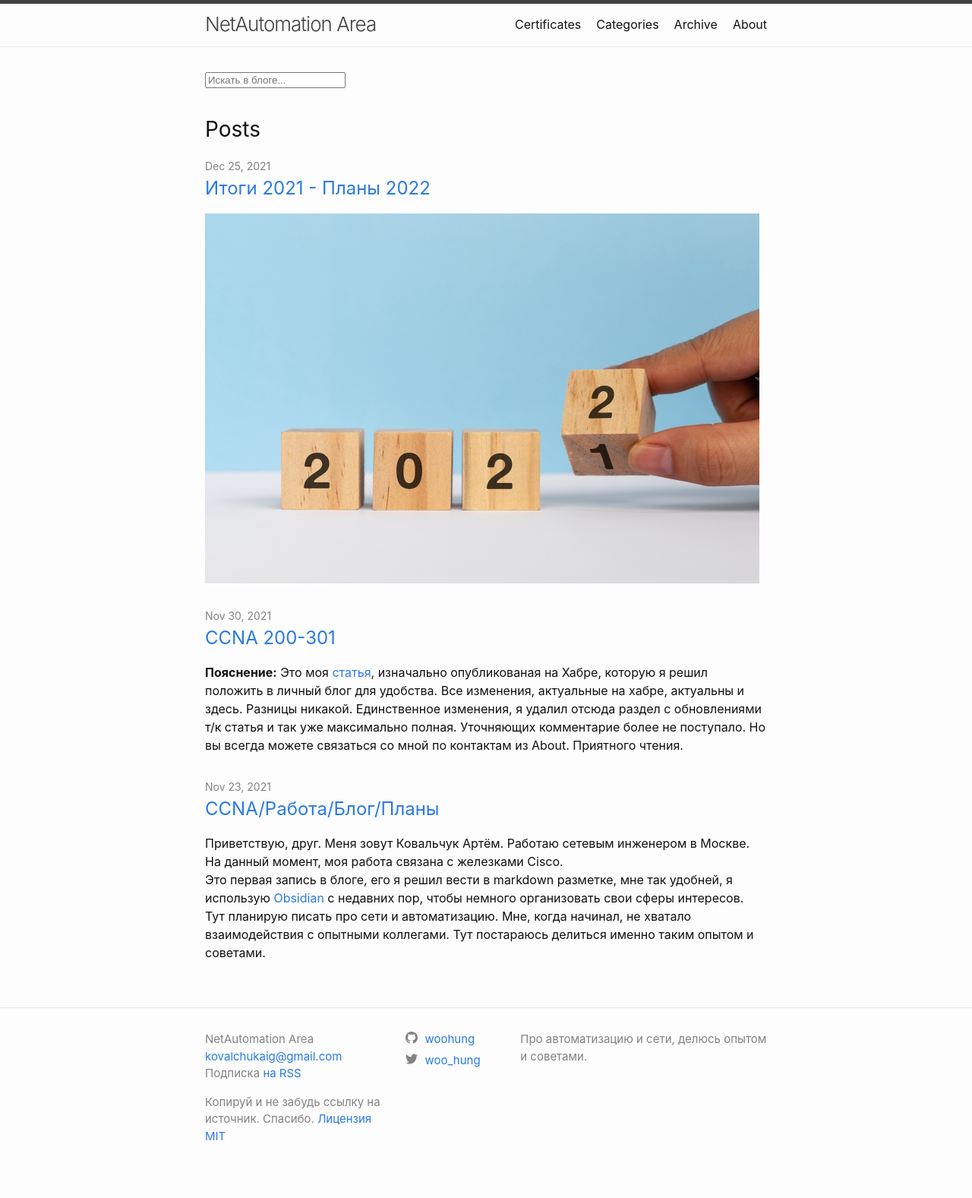
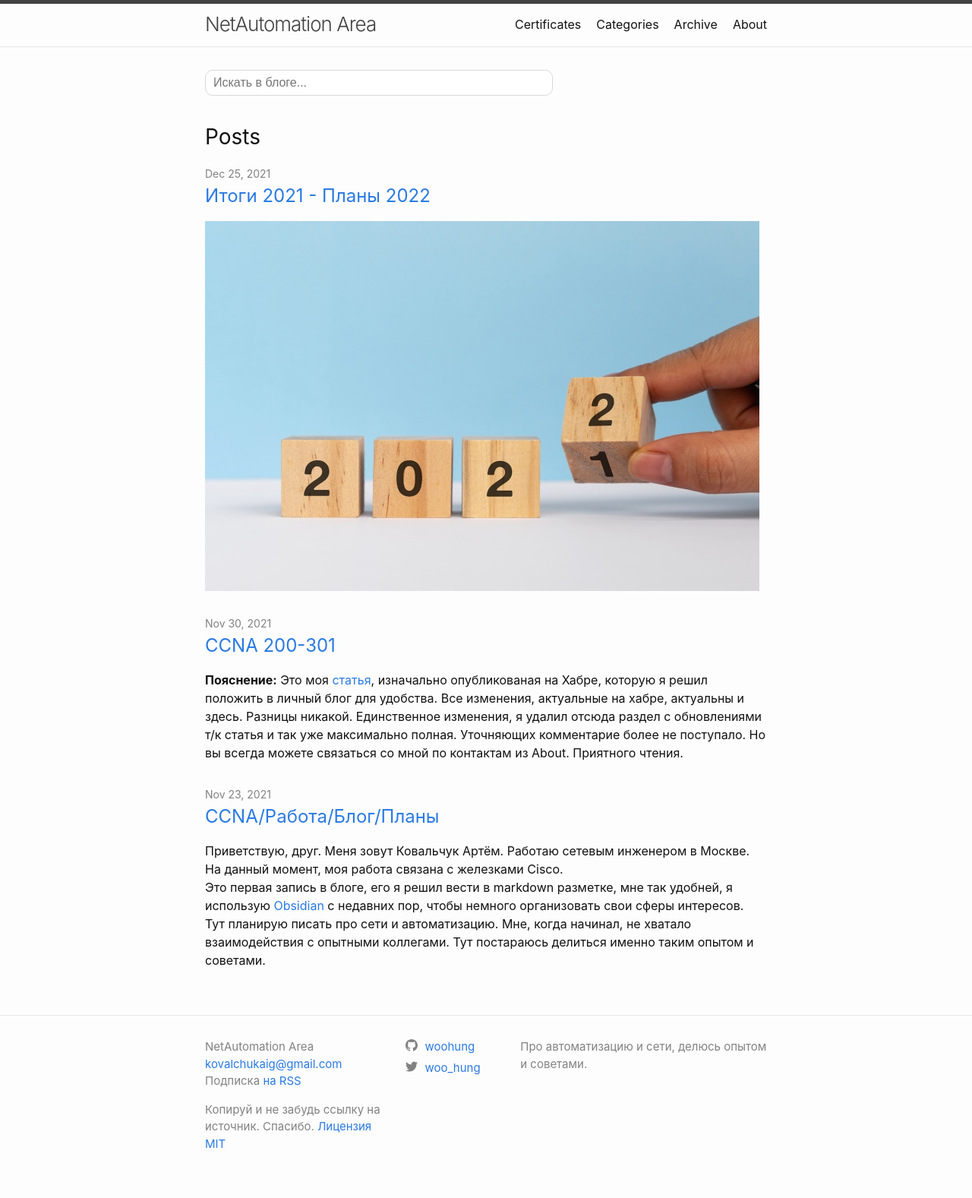
Before and after one commit to woohung/woohung.github.io, a Jekyll site: the page built from index.md, in a window 1280 px wide. Shown: the whole page at 76% size. Built offline with Jekyll 4.4.1, drawn with Linux system fonts in a browser that asks for light colours.

Commit message:
Add css search

```diff
--- a/_includes/search-lunr.html
+++ b/_includes/search-lunr.html
@@ -62,10 +62,11 @@
     .lunrsearchresult a:hover .title {text-decoration: underline;}
 </style>
 
-
-<form onSubmit="return lunr_search(document.getElementById('lunrsearch').value);">
-    <p><input type="text" class="form-control" id="lunrsearch" name="q" maxlength="255" value="" placeholder="Искать в блоге..." /></p>
-</form>
+<div class="search">
+    <form onSubmit="return lunr_search(document.getElementById('lunrsearch').value);">
+        <p><input type="text" class="form-control" id="lunrsearch" name="q" maxlength="255" value="" placeholder="Искать в блоге..." /></p>
+    </form>
+</div>
 <div id="lunrsearchresults">
     <ul></ul>
 </div>
```
Also changed, not shown: assets/main.scss (line endings or trailing spaces).
